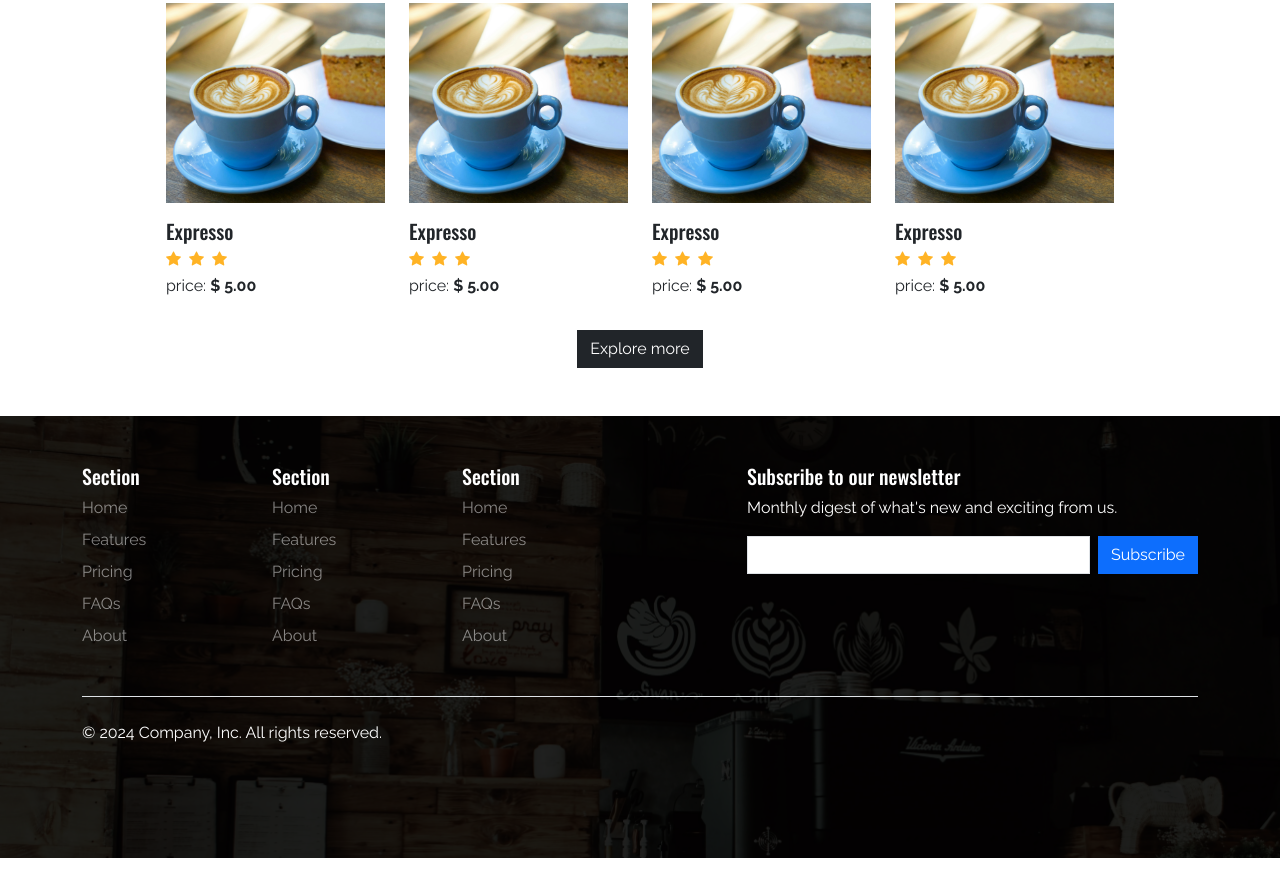
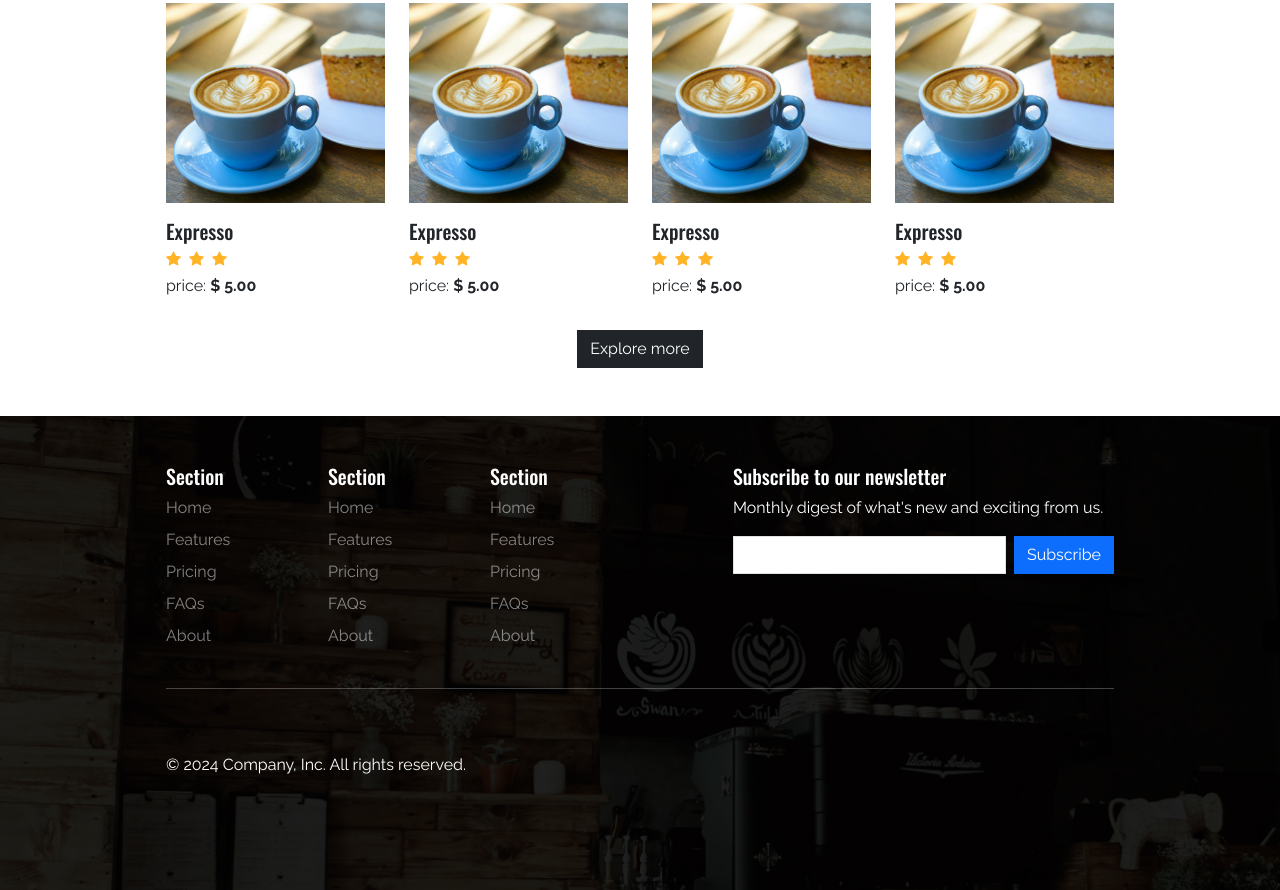
Before and after one commit to kaungkhantdev/coffee-shop, a plain HTML site: page index.html in a window 1280 px wide. Shown: the part 2596-3486 px from the top of the page. Before the commit the page ends 3454 px from the top, so only its background shows below. Drawn offline with nearby package versions, Linux system fonts and the light colour scheme.

Commit message:
fix:footer

```diff
--- a/index.html
+++ b/index.html
@@ -544,8 +544,8 @@
 
     <!-- footer  -->
      <div class="object-fit-cover slide-box slide-box-item text-white" style="background-image: url(./assets/img/slide_two.webp);">
-        <footer style="z-index: 10;" class="py-5 container position-relative">
-            <div class="row">
+        <footer style="z-index: 10;" class="py-5 px-lg-5 container position-relative">
+            <div class="row px-lg-5">
               <div class="col-6 col-md-2 mb-3">
                 <h5>Section</h5>
                 <ul class="nav flex-column">
@@ -590,9 +590,13 @@
                   </div>
                 </form>
               </div>
+
+              <div class="col-12">
+                <hr class="bg-light">
+              </div>
             </div>
 
-            <div class="d-flex flex-column flex-sm-row justify-content-between py-4 my-4 border-top">
+            <div class="d-flex flex-column flex-sm-row justify-content-between py-4 my-4 px-lg-5">
               <p>© 2024 Company, Inc. All rights reserved.</p>
               <ul class="list-unstyled d-flex">
                 <li class="ms-3"><a class="link-body-emphasis" href="#"><svg class="bi" width="24" height="24"><use xlink:href="#twitter"></use></svg></a></li>
```
